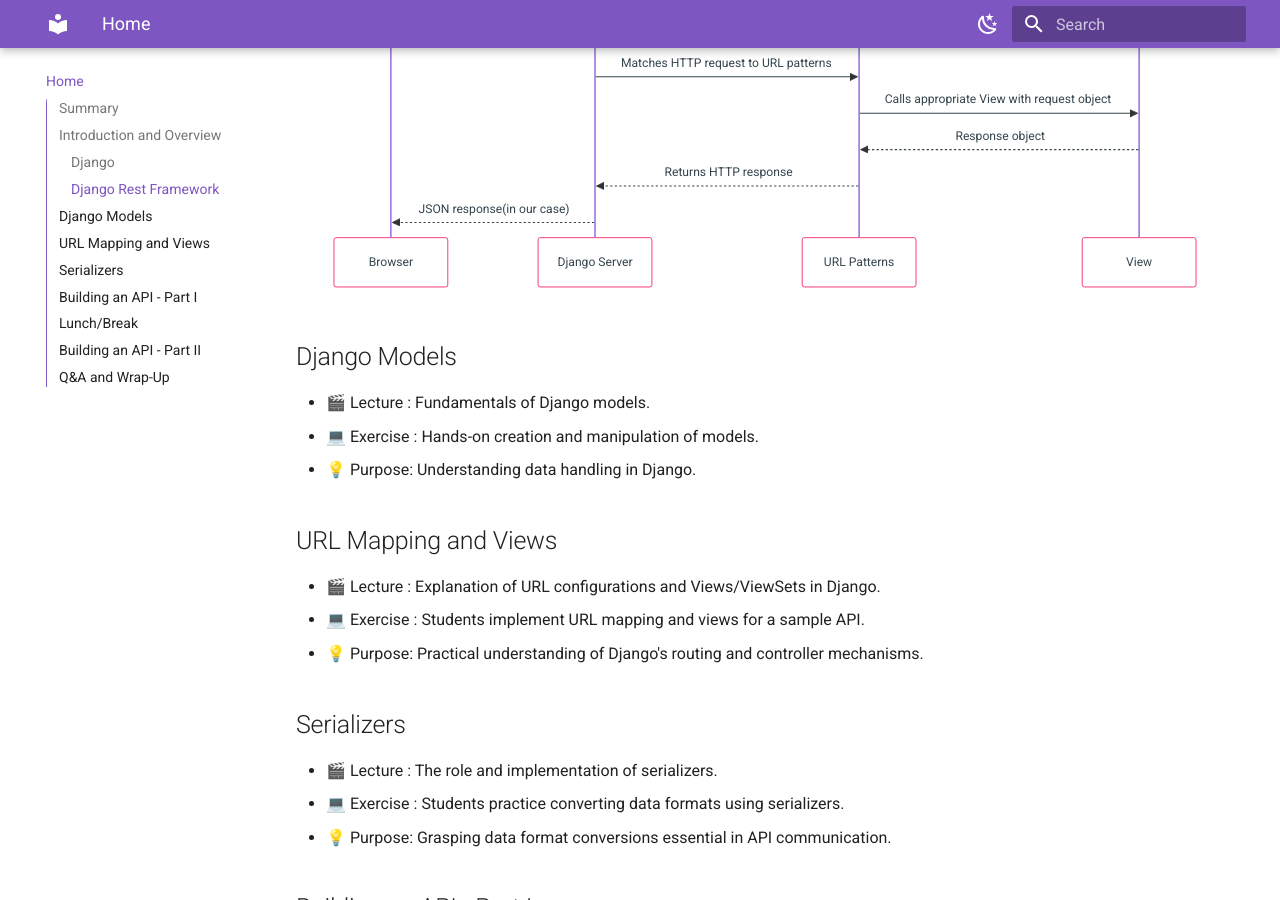
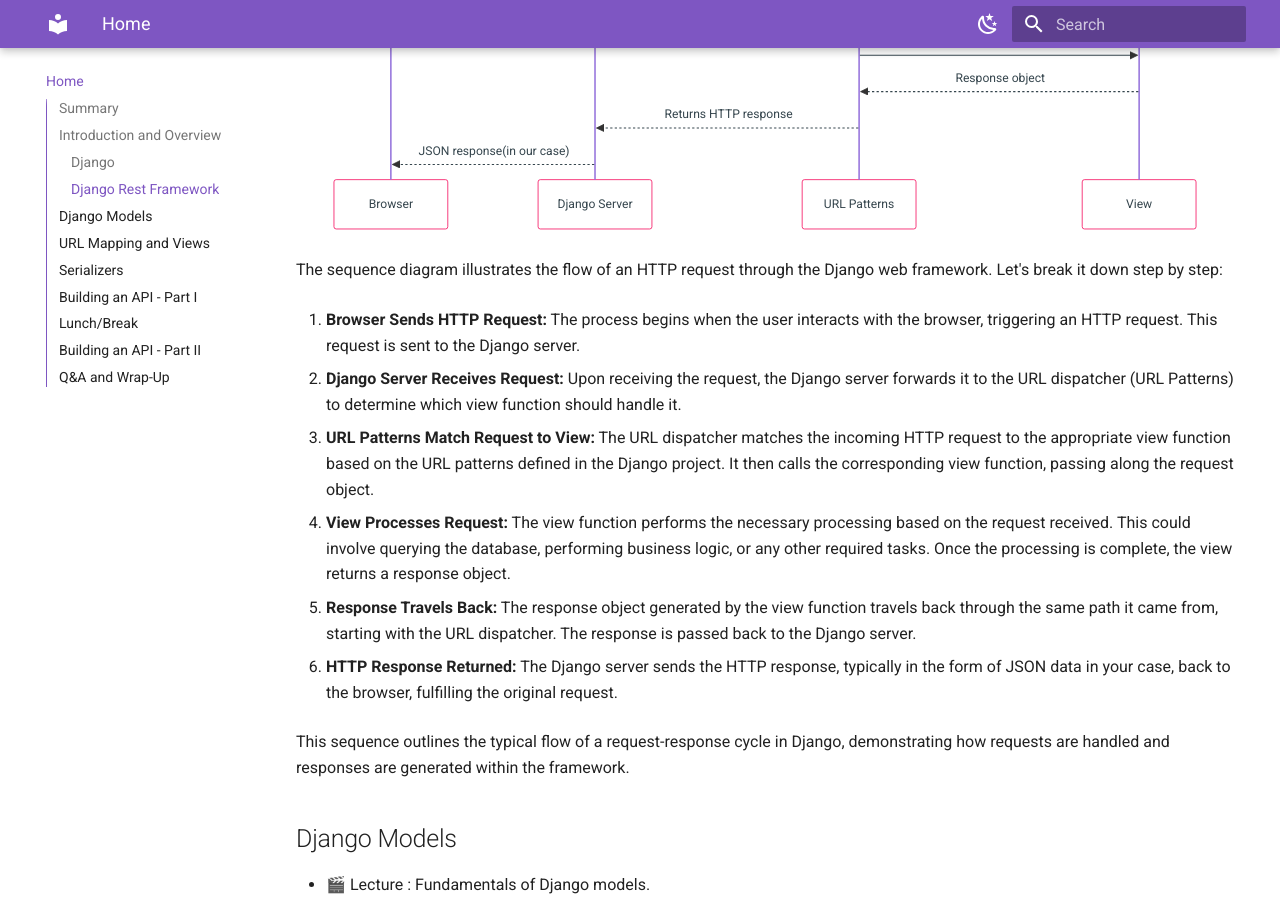
Before and after one commit to lipemorais/building-your-first-api-with-django-and-django-rest-framework, an MkDocs documentation site: the page built from docs/index.md, in a window 1280 px wide and 900 px high, scrolled down 1110 px. Built offline with MkDocs 1.6.1 and Material for MkDocs 9.7.7, drawn with Linux system fonts in a browser that asks for light colours; some of the changed text lies outside the part shown.

Commit message:
Update and enhance Django introduction in documentation with an explanation to the sequence diagram
A sequence diagram was added to visually present the flow of an HTTP request through Django, helping to better understand the request-response cycle within its framework.

````diff
--- a/docs/index.md
+++ b/docs/index.md
@@ -43,6 +41,24 @@
     UP-->>DS: Returns HTTP response
     DS-->>B: JSON response(in our case)
 ```
+
+The sequence diagram illustrates the flow of an HTTP request through the Django web framework. Let's break it down step by step:
+
+1. **Browser Sends HTTP Request:** The process begins when the user interacts with the browser, triggering an HTTP request. This request is sent to the Django server.
+
+2. **Django Server Receives Request:** Upon receiving the request, the Django server forwards it to the URL dispatcher (URL Patterns) to determine which view function should handle it.
+
+3. **URL Patterns Match Request to View:** The URL dispatcher matches the incoming HTTP request to the appropriate view function based on the URL patterns defined in the Django project. It then calls the corresponding view function, passing along the request object.
+
+4. **View Processes Request:** The view function performs the necessary processing based on the request received. This could involve querying the database, performing business logic, or any other required tasks. Once the processing is complete, the view returns a response object.
+
+5. **Response Travels Back:** The response object generated by the view function travels back through the same path it came from, starting with the URL dispatcher. The response is passed back to the Django server.
+
+6. **HTTP Response Returned:** The Django server sends the HTTP response, typically in the form of JSON data in your case, back to the browser, fulfilling the original request.
+
+This sequence outlines the typical flow of a request-response cycle in Django, demonstrating how requests are handled and responses are generated within the framework.
+
+
 ## Django Models
 
 - 🎬 Lecture : Fundamentals of Django models.
````
Also changed, not shown: other parts of docs/index.md (+0 -2 lines).
